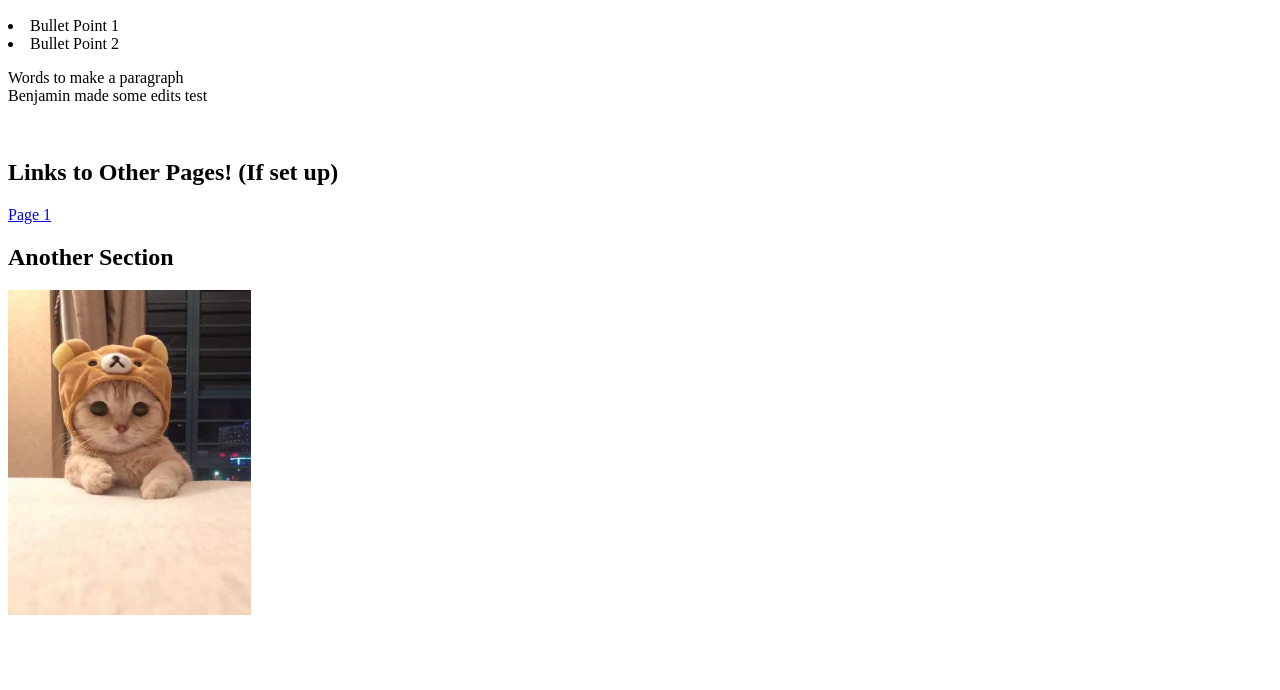
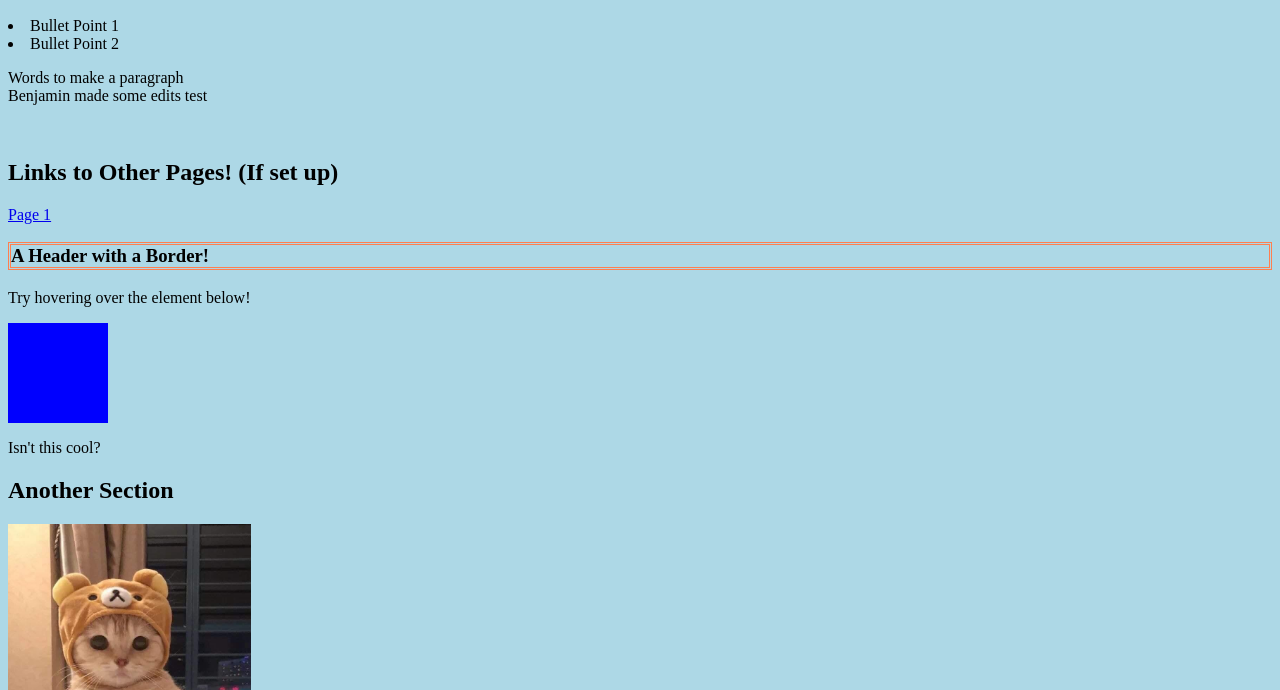
Before and after one commit to benjamin-dinh/hackdavis2021workshop, a plain HTML site: page index.html in a window 1280 px wide. Shown: the part 110-800 px from the top of the page. Drawn offline with Linux system fonts and the light colour scheme.

Commit message:
kevin changes

```diff
--- a/index.html
+++ b/index.html
@@ -24,6 +24,12 @@
             </div>
         </section>
 
+        <h3> A Header with a Border! </h3>
+            <p> Try hovering over the element below! </p>
+            <div class="animation"></div>
+            <p> Isn't this cool?</p>
+
+
         <h2> Another Section </h2>
         <img src="pic.jpg" style="width:auto; height:325px">
 
--- a/style.css
+++ b/style.css
@@ -6,4 +6,24 @@ h1 {
     font-family: 'Montseratt';
 }
 
+h3{
+    border-style: double;
+    border-color: coral;
+}
+
+body {
+    background-color: lightblue
+}
+
+.animation {
+    width: 100px;
+    height: 100px;
+    background: blue;
+    transition: width 3s;
+}
+
+div.animation:hover {
+    width: 300px;
+}
+
 /* Resource for CSS styling basics: https://www.w3schools.com/css/css_intro.asp */
```
